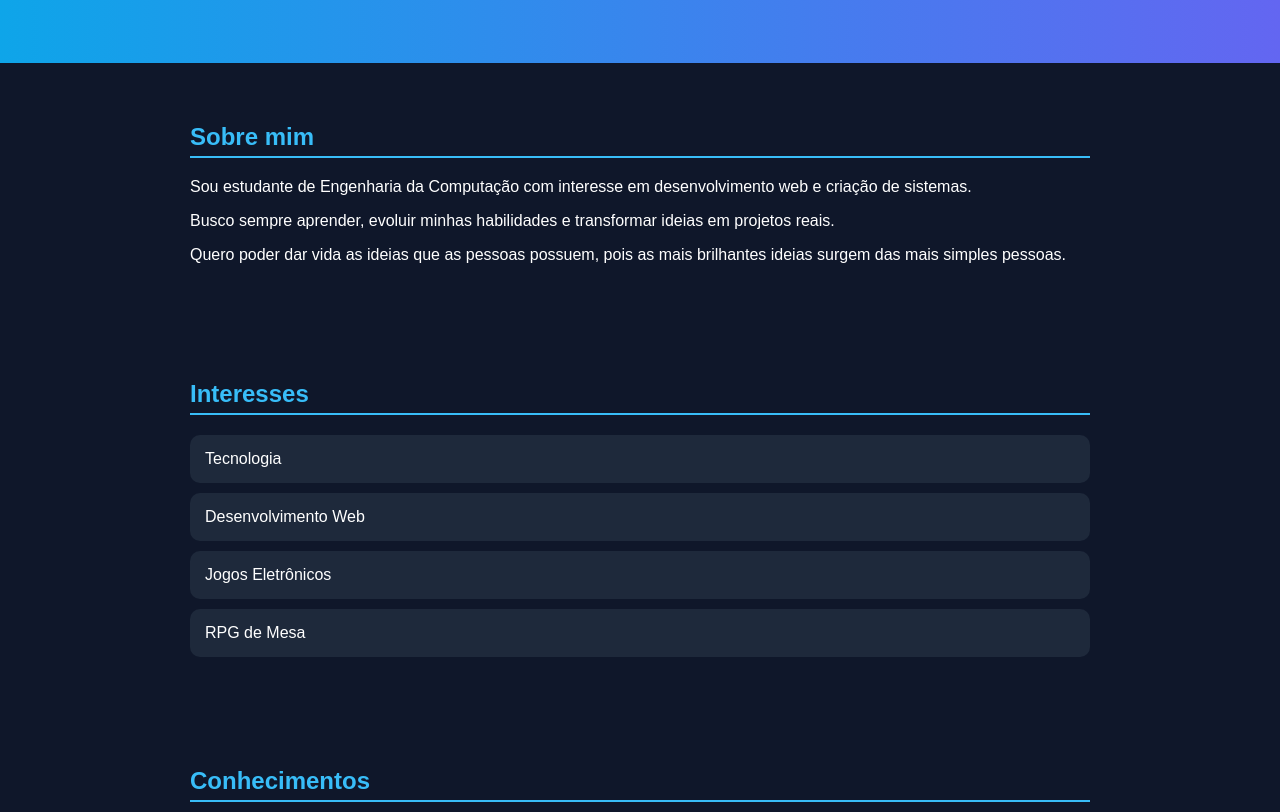
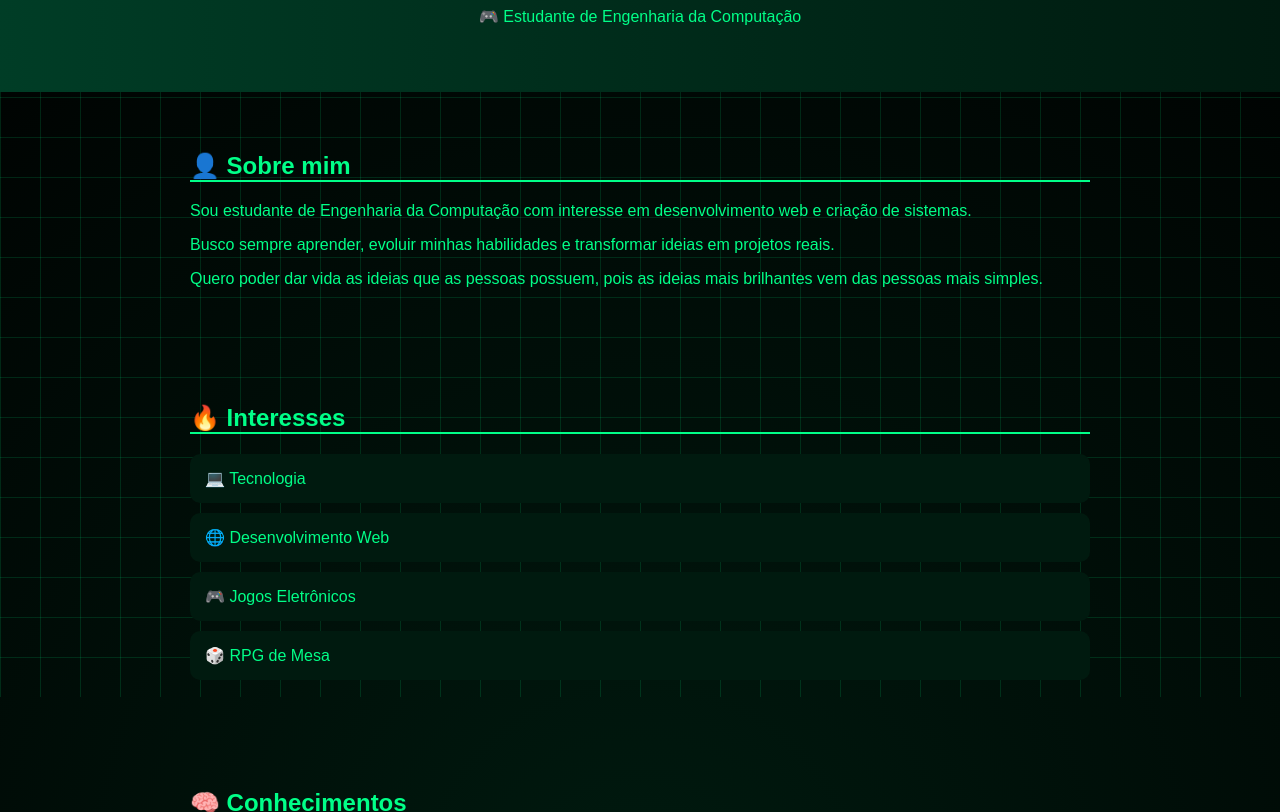
Before and after one commit to Xhenry-37/xhenry-37.github.io, a plain HTML site: page index.html in a window 1280 px wide. Shown: the part 123-935 px from the top of the page. Drawn offline with Linux system fonts and the light colour scheme.

Commit message:
Update index.html

```diff
--- a/index.html
+++ b/index.html
@@ -9,43 +9,71 @@
 body {
   margin: 0;
   font-family: Arial, sans-serif;
-  background: #0f172a;
-  color: white;
+  color: #00ff88;
+  overflow-x: hidden;
+  cursor: none;
+
+  background: radial-gradient(circle at center, #001a0f, #000);
+}
+
+/* GRID GAMER */
+body::before {
+  content: "";
+  position: fixed;
+  width: 100%;
+  height: 100%;
+  background-image: linear-gradient(#00ff8822 1px, transparent 1px),
+                    linear-gradient(90deg, #00ff8822 1px, transparent 1px);
+  background-size: 40px 40px;
+  animation: mover 10s linear infinite;
+  z-index: -1;
+}
+
+@keyframes mover {
+  from { transform: translateY(0); }
+  to { transform: translateY(40px); }
 }
 
 /* HEADER */
 header {
-  background: linear-gradient(90deg, #0ea5e9, #6366f1);
+  background: linear-gradient(90deg, #003d26, #001a0f);
   padding: 50px 20px;
   text-align: center;
+  opacity: 0;
+  transform: translateY(-20px);
+  animation: aparecer 0.8s ease forwards;
 }
 
-header h1 {
-  margin: 0;
-  font-size: 32px;
-}
-
-header p {
-  margin-top: 10px;
-  font-size: 18px;
-}
-
-/* SEÇÕES */
 section {
   padding: 40px 20px;
   max-width: 900px;
   margin: auto;
+  opacity: 0;
+  transform: translateY(20px);
+  animation: aparecer 0.8s ease forwards;
+}
+
+section:nth-of-type(1) { animation-delay: 0.2s; }
+section:nth-of-type(2) { animation-delay: 0.4s; }
+section:nth-of-type(3) { animation-delay: 0.6s; }
+section:nth-of-type(4) { animation-delay: 0.8s; }
+section:nth-of-type(5) { animation-delay: 1s; }
+
+@keyframes aparecer {
+  to {
+    opacity: 1;
+    transform: translateY(0);
+  }
 }
 
 h2 {
-  color: #38bdf8;
-  border-bottom: 2px solid #38bdf8;
-  padding-bottom: 5px;
+  color: #00ff88;
+  border-bottom: 2px solid #00ff88;
 }
 
 /* CARDS */
 .card {
-  background: #1e293b;
+  background: #001a0f;
   padding: 15px;
   margin: 10px 0;
   border-radius: 10px;
@@ -54,35 +82,42 @@ h2 {
 
 .card:hover {
   transform: scale(1.05);
+  box-shadow: 0 0 15px #00ff88;
 }
 
 /* LINKS */
 a {
-  color: #38bdf8;
-  text-decoration: none;
-}
-
-a:hover {
-  text-decoration: underline;
+  color: #00ff88;
 }
 
 /* BOTÃO */
 button {
-  background: #38bdf8;
+  background: #00ff88;
+  color: black;
   border: none;
   padding: 10px 20px;
   border-radius: 5px;
-  cursor: pointer;
-  margin-top: 10px;
+  cursor: none;
 }
 
 /* FOOTER */
 footer {
   text-align: center;
   padding: 20px;
-  background: #020617;
+  background: #000;
   margin-top: 30px;
-  font-size: 14px;
+  opacity: 0;
+  animation: aparecer 0.8s ease forwards;
+  animation-delay: 1.2s;
+}
+
+/* CANVAS DO NEON */
+#neonCanvas {
+  position: fixed;
+  top: 0;
+  left: 0;
+  pointer-events: none;
+  z-index: 999;
 }
 </style>
 
@@ -90,28 +125,30 @@ footer {
 
 <body>
 
+<canvas id="neonCanvas"></canvas>
+
 <header>
   <h1>Henry Magno do Carmo Borges</h1>
-  <p>Estudante de Engenharia da Computação</p>
+  <p>🎮 Estudante de Engenharia da Computação</p>
 </header>
 
 <section>
-  <h2>Sobre mim</h2>
+  <h2>👤 Sobre mim</h2>
   <p>Sou estudante de Engenharia da Computação com interesse em desenvolvimento web e criação de sistemas.</p>
   <p>Busco sempre aprender, evoluir minhas habilidades e transformar ideias em projetos reais.</p>
-  <p>Quero poder dar vida as ideias que as pessoas possuem, pois as mais brilhantes ideias surgem das mais simples pessoas.</p>
+  <p>Quero poder dar vida as ideias que as pessoas possuem, pois as ideias mais brilhantes vem das pessoas mais simples.</p>
 </section>
 
 <section>
-  <h2>Interesses</h2>
-  <div class="card">Tecnologia</div>
-  <div class="card">Desenvolvimento Web</div>
-  <div class="card">Jogos Eletrônicos</div>
-  <div class="card">RPG de Mesa</div>
+  <h2>🔥 Interesses</h2>
+  <div class="card">💻 Tecnologia</div>
+  <div class="card">🌐 Desenvolvimento Web</div>
+  <div class="card">🎮 Jogos Eletrônicos</div>
+  <div class="card">🎲 RPG de Mesa</div>
 </section>
 
 <section>
-  <h2>Conhecimentos</h2>
+  <h2>🧠 Conhecimentos</h2>
   <div class="card">HTML</div>
   <div class="card">CSS3</div>
   <div class="card">JavaScript</div>
@@ -119,29 +156,24 @@ footer {
 </section>
 
 <section>
-  <h2>Projetos</h2>
+  <h2>🚀 Projetos</h2>
   <div class="card">
     <h3>Portfólio Pessoal</h3>
-    <p>Desenvolvimento deste site utilizando HTML, CSS e JavaScript.</p>
+    <p>Site portfólio feito com HTML,CCS3 e JavaScript.</p>
   </div>
 
   <div class="card">
     <h3>Bot para Discord</h3>
-    <p>Criação e auxílio no desenvolvimento de bot para automação em servidor.</p>
+    <p>Criação e auxilio de bots de automação na plataforma discord.</p>
   </div>
 </section>
 
 <section>
-  <h2>Contato</h2>
+  <h2>📬 Contato</h2>
   <p>Email: henrymagno2007@gmail.com</p>
 
-  <p>
-    <a href="https://github.com/Xhenry-37" target="_blank">GitHub</a>
-  </p>
-
-  <p>
-    <a href="https://www.linkedin.com/in/henry-magno-127393385" target="_blank">LinkedIn</a>
-  </p>
+  <p><a href="https://github.com/Xhenry-37" target="_blank">GitHub</a></p>
+  <p><a href="https://www.linkedin.com/in/henry-magno-127393385" target="_blank">LinkedIn</a></p>
 
   <button onclick="msg()">Clique aqui</button>
 </section>
@@ -154,6 +186,46 @@ footer {
 function msg(){
   alert("Obrigado por visitar meu portfólio!");
 }
+
+/* NEON TRAIL SUAVE */
+const canvas = document.getElementById("neonCanvas");
+const ctx = canvas.getContext("2d");
+
+canvas.width = window.innerWidth;
+canvas.height = window.innerHeight;
+
+let points = [];
+
+document.addEventListener("mousemove", (e) => {
+  points.push({ x: e.clientX, y: e.clientY });
+  if (points.length > 30) points.shift();
+});
+
+function draw() {
+  ctx.clearRect(0, 0, canvas.width, canvas.height);
+
+  ctx.beginPath();
+  for (let i = 0; i < points.length; i++) {
+    const p = points[i];
+    ctx.lineTo(p.x, p.y);
+  }
+
+  ctx.strokeStyle = "#00ff88";
+  ctx.lineWidth = 3;
+  ctx.shadowColor = "#00ff88";
+  ctx.shadowBlur = 15;
+  ctx.stroke();
+
+  requestAnimationFrame(draw);
+}
+
+draw();
+
+/* RESPONSIVO */
+window.addEventListener("resize", () => {
+  canvas.width = window.innerWidth;
+  canvas.height = window.innerHeight;
+});
 </script>
 
 </body>
```
